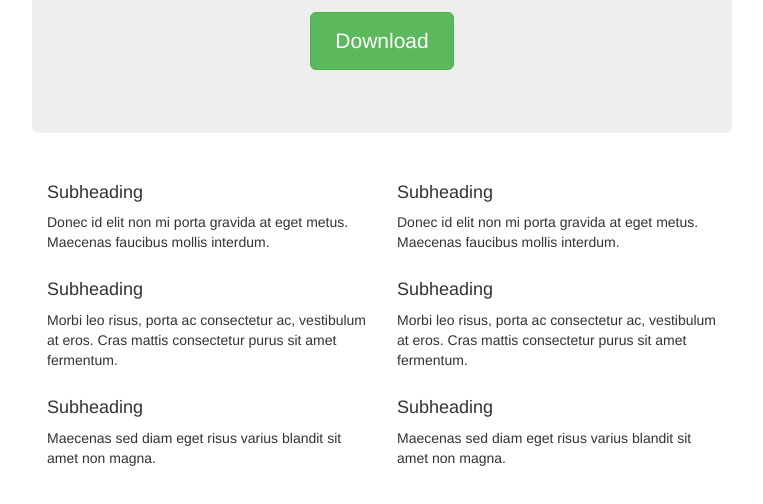
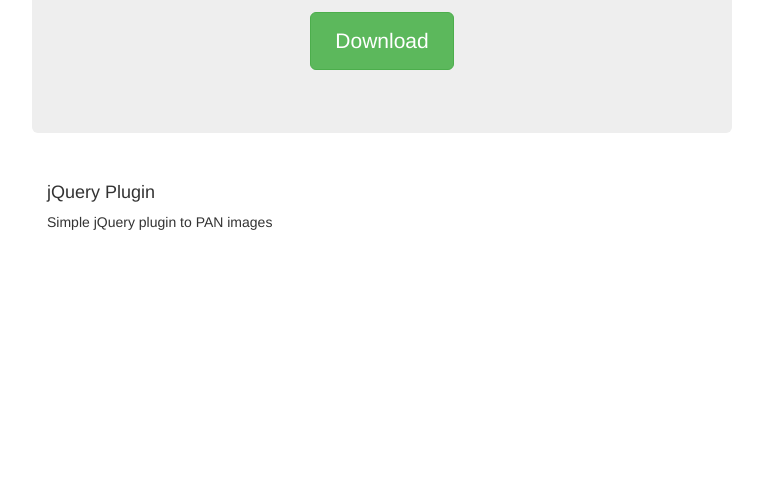
Before and after one commit to rajarju/simplePan, a website: page index.html in a window 1280 px wide. Shown: the part 290-794 px from the top of the page, without its empty margins (258-1021 px from the left). Drawn offline with nearby package versions, Linux system fonts and the light colour scheme.

Commit message:
Updated readme

```diff
--- a/index.html
+++ b/index.html
@@ -1,4 +1,3 @@
-
 <!DOCTYPE html>
 <html lang="en">
   <head>
@@ -43,25 +42,8 @@
 
       <div class="row marketing">
         <div class="col-lg-6">
-          <h4>Subheading</h4>
-          <p>Donec id elit non mi porta gravida at eget metus. Maecenas faucibus mollis interdum.</p>
-
-          <h4>Subheading</h4>
-          <p>Morbi leo risus, porta ac consectetur ac, vestibulum at eros. Cras mattis consectetur purus sit amet fermentum.</p>
-
-          <h4>Subheading</h4>
-          <p>Maecenas sed diam eget risus varius blandit sit amet non magna.</p>
-        </div>
-
-        <div class="col-lg-6">
-          <h4>Subheading</h4>
-          <p>Donec id elit non mi porta gravida at eget metus. Maecenas faucibus mollis interdum.</p>
-
-          <h4>Subheading</h4>
-          <p>Morbi leo risus, porta ac consectetur ac, vestibulum at eros. Cras mattis consectetur purus sit amet fermentum.</p>
-
-          <h4>Subheading</h4>
-          <p>Maecenas sed diam eget risus varius blandit sit amet non magna.</p>
+          <h4>jQuery Plugin</h4>
+          <p>Simple jQuery plugin to PAN images</p>
         </div>
       </div>
     </div> <!-- /container -->
```
Also changed, not shown: 1 other file.
